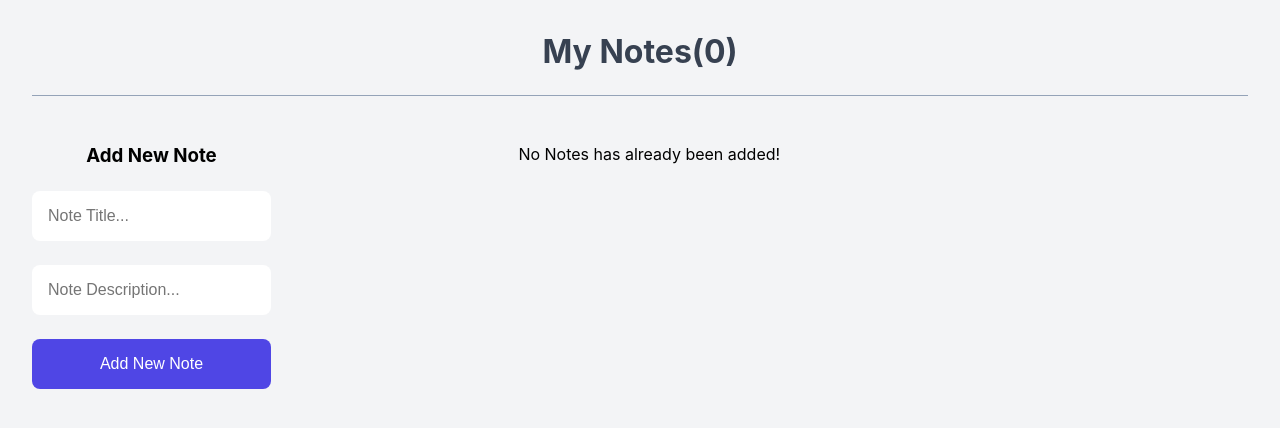
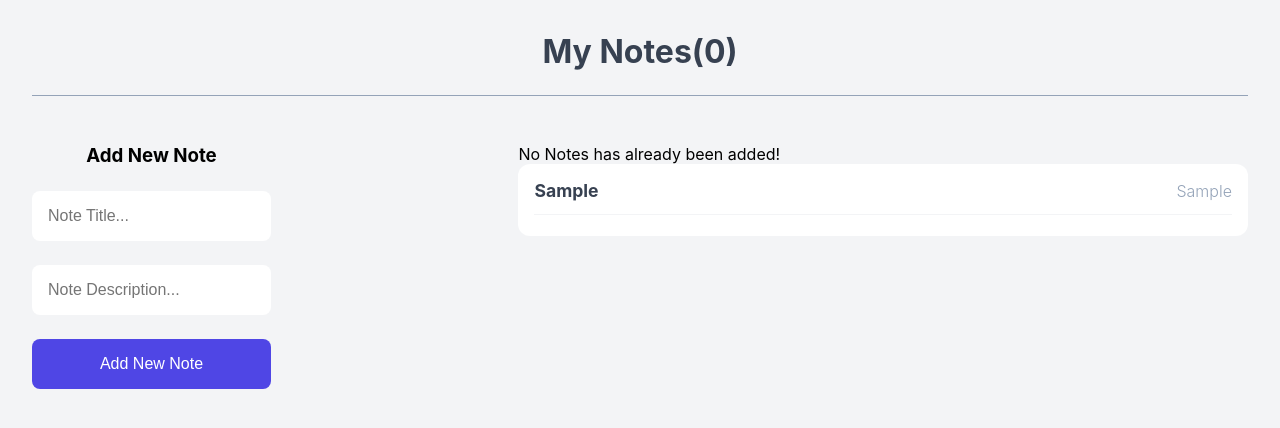
Before and after one commit to yahyaakhavan/NoteApp-React, a React (Vite) app: page / in a window 1280 px wide. Both pictures are taken after typing "Sample", "Sample" into the empty fields and a click on the button "Add New Note". Shown: the top 428 px of the page. Built offline with nearby package versions, Linux system fonts and the light colour scheme.

Commit message:
Add note item

```diff
--- a/src/App.jsx
+++ b/src/App.jsx
@@ -2,6 +2,10 @@ import { useState } from "react";
 import Notes from "./NotesAPI";
 import "./App.css";
 function App() {
+  const allNotes = Notes.getAllNotes();
+
+  const [numberOfNotes, setNumberOfNotes] = useState(0);
+
   const [title, setTitle] = useState("");
   const [desc, setDesc] = useState("");
   function handleclick(noteTitle, noteDesc) {
@@ -42,6 +46,18 @@ function App() {
       </div>
       <div className="note-container">
         <p>No Notes has already been added!</p>
+        {allNotes.map((item) => {
+          return (
+            <div className="note-item" key={item.id}>
+              <div className="note-item__header">
+                <span className="title">{item.title}</span>
+                <span className="action "></span>
+                <span className="trash"></span>
+                <span className="desc">{item.description}</span>
+              </div>
+            </div>
+          );
+        })}
       </div>
     </div>
   );
```
